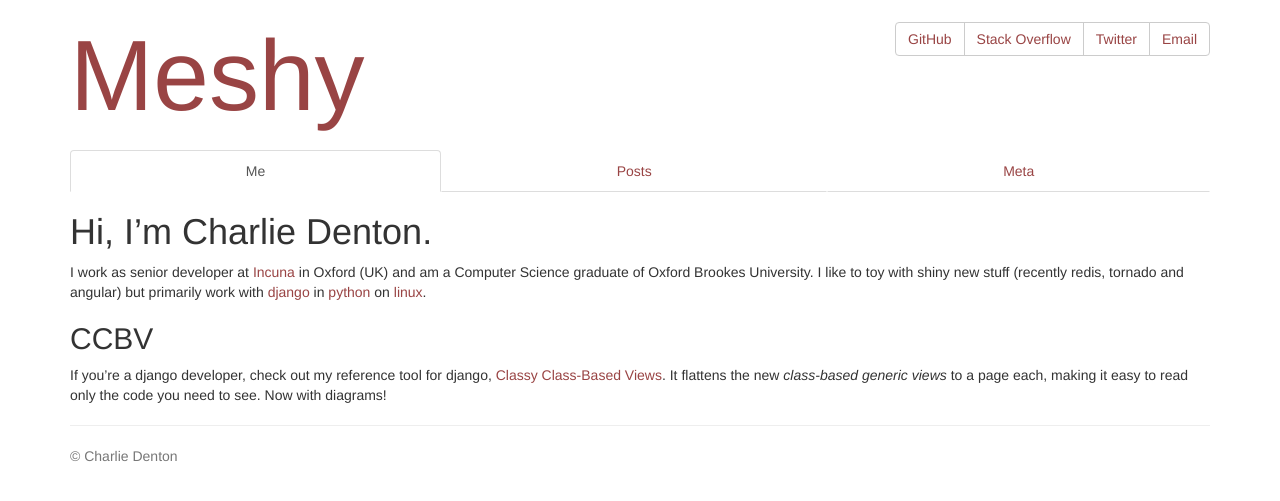
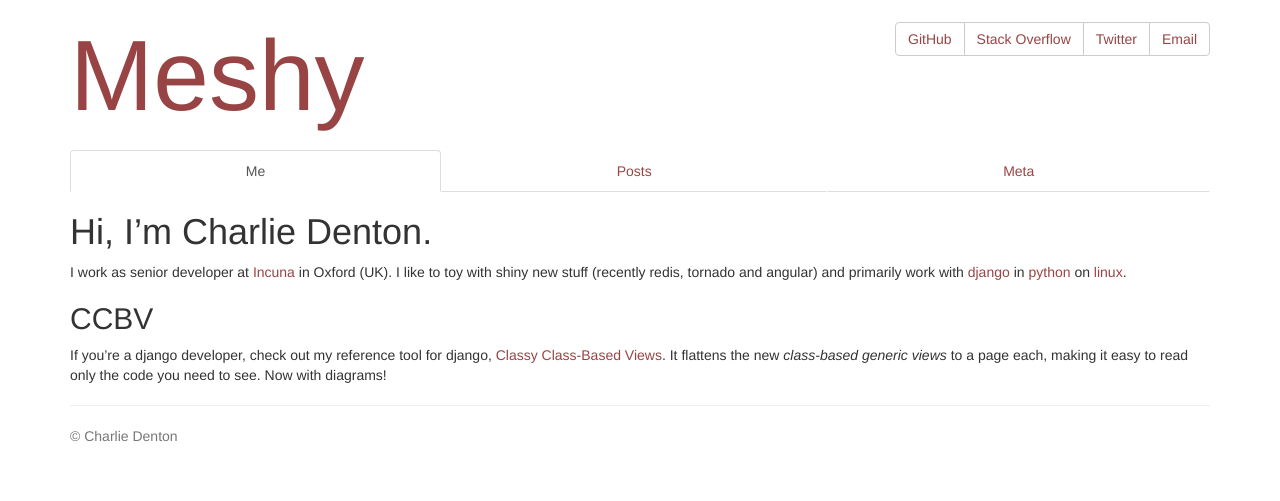
Before and after one commit to meshy/meshy.github.com, a Jekyll site: the page built from index.markdown, in a window 1280 px wide. Shown: the top 501 px of the page. Built offline with Jekyll 4.4.1, drawn with Linux system fonts in a browser that asks for light colours; nearby versions of some CDN libraries; some web fonts are replaced; Markdown is read by kramdown in place of the engine named in the settings.

Commit message:
Remove line about uni. This isn't a CV.

```diff
--- a/index.markdown
+++ b/index.markdown
@@ -6,10 +6,9 @@ title: Charlie Denton
 
 # Hi, I'm Charlie Denton.
 
-I work as senior developer at [Incuna](http://incuna.com) in Oxford (UK) and
-am a Computer Science graduate of Oxford Brookes University.
+I work as senior developer at [Incuna](http://incuna.com) in Oxford (UK).
 I like to toy with shiny new stuff (recently redis, tornado and angular)
-but primarily work with [django](http://djangoproject.com) in
+and primarily work with [django](http://djangoproject.com) in
 [python](http://www.python.org/) on [linux](http://manjaro.org).
 
 
```
